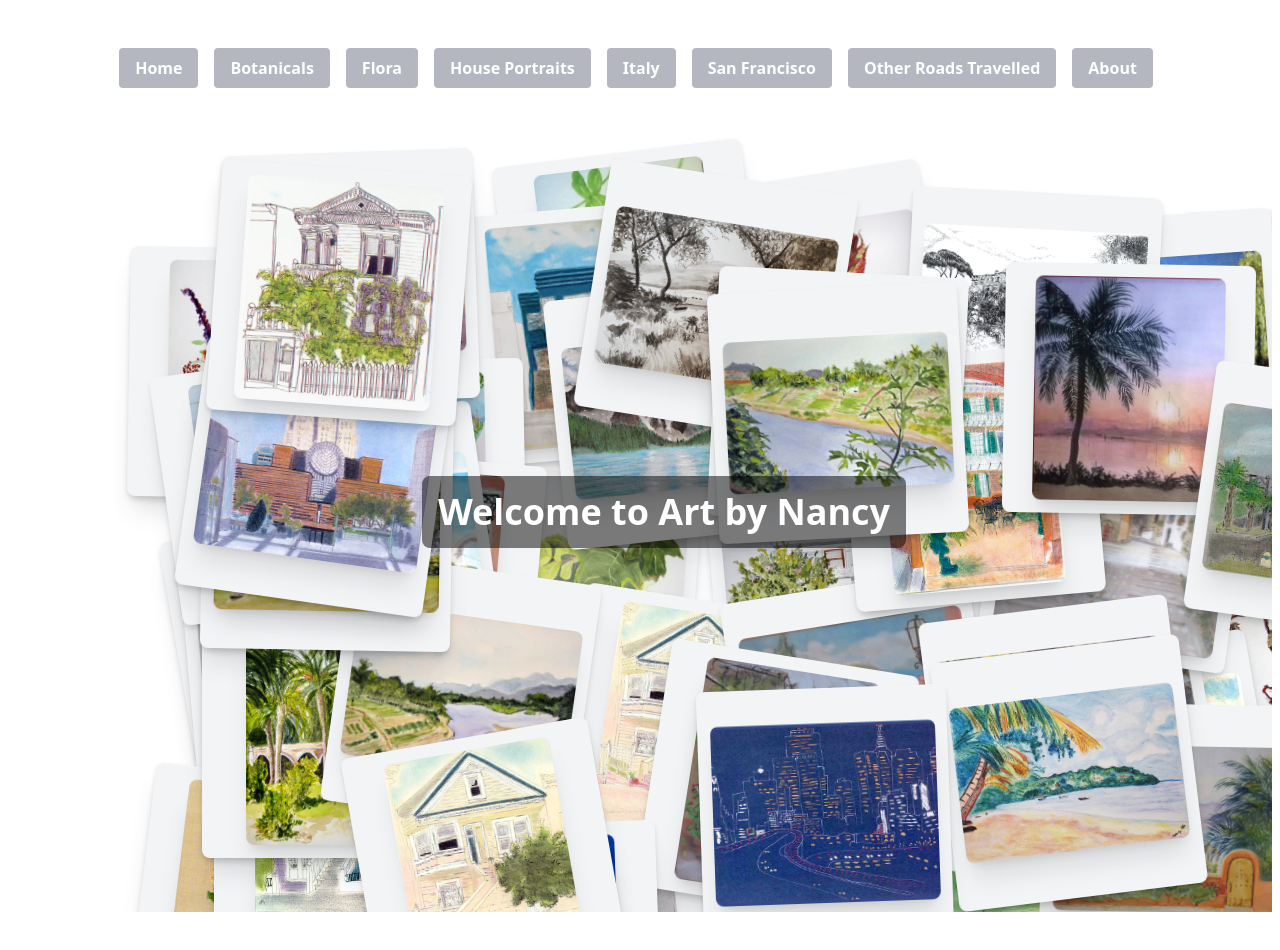
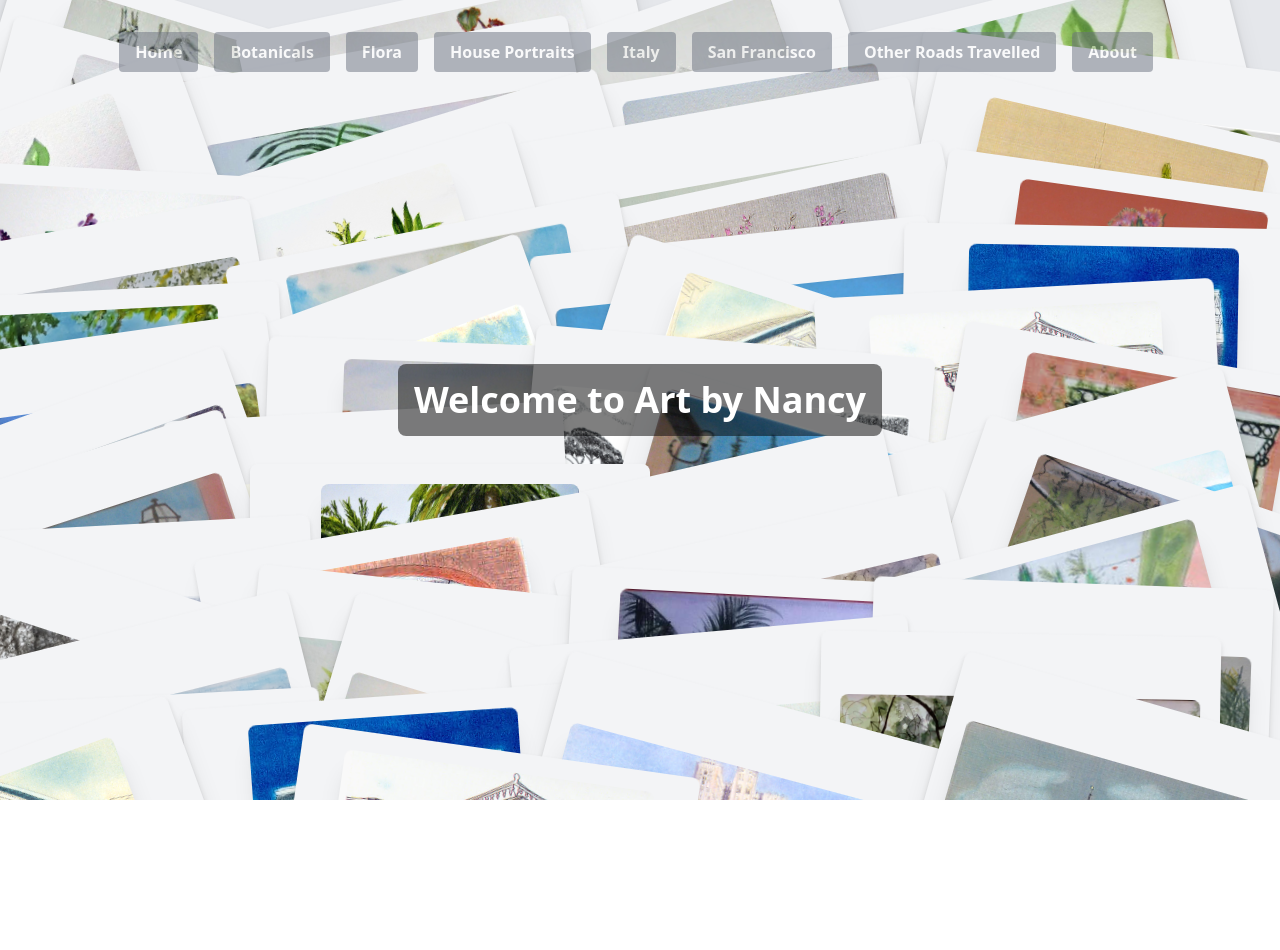
Before and after one commit to ChromaticRanger/artbynancy, a Vue app: page / in a window 1280 px wide. Shown: the top 950 px of the page. After the commit the page ends 800 px from the top, so only its background shows below. Built offline with nearby package versions, Linux system fonts and the light colour scheme.

Commit message:
Added an image montage to the HomeView

```diff
--- a/index.html
+++ b/index.html
@@ -1,10 +1,10 @@
-<!DOCTYPE html>
+<!doctype html>
 <html lang="">
   <head>
-    <meta charset="UTF-8">
-    <link rel="icon" href="/favicon.ico">
-    <meta name="viewport" content="width=device-width, initial-scale=1.0">
-    <title>Vite App</title>
+    <meta charset="UTF-8" />
+    <link rel="icon" href="/favicon.ico" />
+    <meta name="viewport" content="width=device-width, initial-scale=1.0" />
+    <title>Art by Nancy</title>
   </head>
   <body>
     <div id="app"></div>
--- a/src/App.vue
+++ b/src/App.vue
@@ -8,9 +8,10 @@ const styles = ref({
 </script>
 
 <template>
-  <header class="flex justify-center w-full pt-4">
+  <div class="relative min-h-screen bg-gray-200">
+    <header class="absolute top-0 left-0 w-full flex justify-center pt-4 z-10">
       <nav class="max-w-6xl">
-      <div class="flex flex-row flex-wrap justify-center gap-2">
+        <div class="flex flex-row flex-wrap justify-center gap-2 mt-4">
           <RouterLink to="/" :class="styles.navButtons">Home</RouterLink>
           <RouterLink to="/botanicals" :class="styles.navButtons">Botanicals</RouterLink>
           <RouterLink to="/flora" :class="styles.navButtons">Flora</RouterLink>
@@ -23,7 +24,26 @@ const styles = ref({
       </nav>
     </header>
 
-  <RouterView class="m-6" />
+    <main class="absolute inset-0 top-16">
+      <RouterView />
+    </main>
+  </div>
 </template>
 
-<style scoped></style>
+<style scoped>
+html,
+body {
+  margin: 0;
+  padding: 0;
+  height: 100%;
+}
+
+main {
+  position: absolute;
+  top: 0;
+  left: 0;
+  right: 0;
+  bottom: 0;
+  overflow: hidden;
+}
+</style>
--- a/src/assets/main.css
+++ /dev/null
@@ -1,7 +0,0 @@
-@import './base.css';
-
-#app {
-  margin: 0 auto;
-  padding: 2rem;
-  font-weight: normal;
-}
--- a/src/main.js
+++ b/src/main.js
@@ -1,4 +1,4 @@
-import './assets/main.css'
+import './assets/base.css'
 
 import { createApp } from 'vue'
 import { createPinia } from 'pinia'
--- a/src/views/HomeView.vue
+++ b/src/views/HomeView.vue
@@ -10,25 +10,35 @@ const images = Object.entries(imageFiles).map(([path, module]) => ({
   alt: path.split('/').pop().split('.')[0],
 }))
 
-// Function to generate random positions for images
-const getRandomPosition = () => {
-  const top = Math.floor(Math.random() * 90) + 5 // Random top position between 5% and 95%
-  const left = Math.floor(Math.random() * 90) + 5 // Random left position between 5% and 95%
-  return { top: `${top}%`, left: `${left}%` }
+// Function to generate random rotation for images
+const getRandomRotation = () => {
+  const rotation = Math.floor(Math.random() * 41) - 20 // Random rotation between -20 and 20 degrees
+  return `rotate(${rotation}deg)`
 }
 
-// Function to generate random rotation for images
-const getRandomRotation = () => {
-  const rotation = Math.floor(Math.random() * 21) - 10 // Random rotation between -10 and 10 degrees
-  return `rotate(${rotation}deg)`
+// Function to generate random position within a grid cell
+const getRandomPositionInCell = () => {
+  const top = Math.floor(Math.random() * 40) + 10 // Random top position between 10% and 50%
+  const left = Math.floor(Math.random() * 40) + 10 // Random left position between 10% and 50%
+  return { top: `${top - 40}%`, left: `${left - 60}%` }
 }
 </script>
 
 <template>
-  <div class="relative w-full h-screen overflow-hidden">
-    <!-- Display images with random positions, slight overlap, and random rotation -->
-    <div v-for="(image, index) in images" :key="index" class="absolute" :style="{ ...getRandomPosition(), transform: getRandomRotation() }">
-      <BaseImage :src="image.src" :alt="image.alt" :container-width="250" :container-height="250" />
+  <div class="relative w-full h-screen overflow-hidden grid grid-cols-3 gap-4 p-4">
+    <!-- Display images in grid cells with random rotation and position within cell -->
+    <div v-for="(image, index) in images" :key="index" class="relative w-full h-full">
+      <div
+        class="absolute"
+        :style="{ ...getRandomPositionInCell(), transform: getRandomRotation() }"
+      >
+        <BaseImage
+          :src="image.src"
+          :alt="image.alt"
+          :container-width="400"
+          :container-height="400"
+        />
+      </div>
     </div>
 
     <!-- Welcome text in the center of the screen -->
@@ -40,4 +50,29 @@ const getRandomRotation = () => {
   </div>
 </template>
 
-<style></style>
+<style scoped>
+html,
+body {
+  margin: 0;
+  padding: 0;
+  height: 100%;
+  overflow: hidden; /* Prevent scrollbars */
+}
+
+.grid {
+  display: grid;
+  grid-template-columns: repeat(auto-fill, minmax(250px, 1fr));
+  gap: 16px;
+  padding: 0; /* Remove padding to move images further up and left */
+}
+
+.relative {
+  position: relative;
+}
+
+.absolute {
+  position: absolute;
+  top: 0; /* Move images further up */
+  left: 0; /* Move images further left */
+}
+</style>
```
Lines whose indentation alone changed are shown as unchanged.
